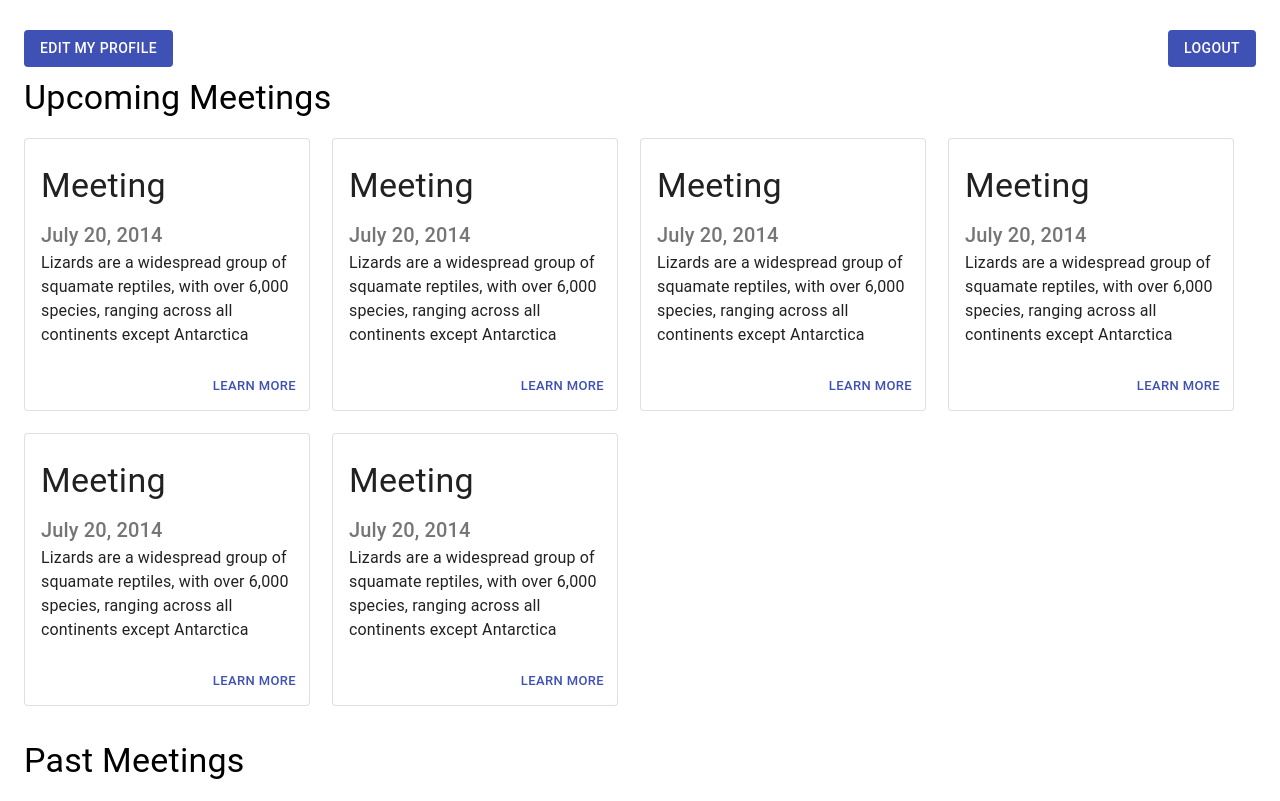
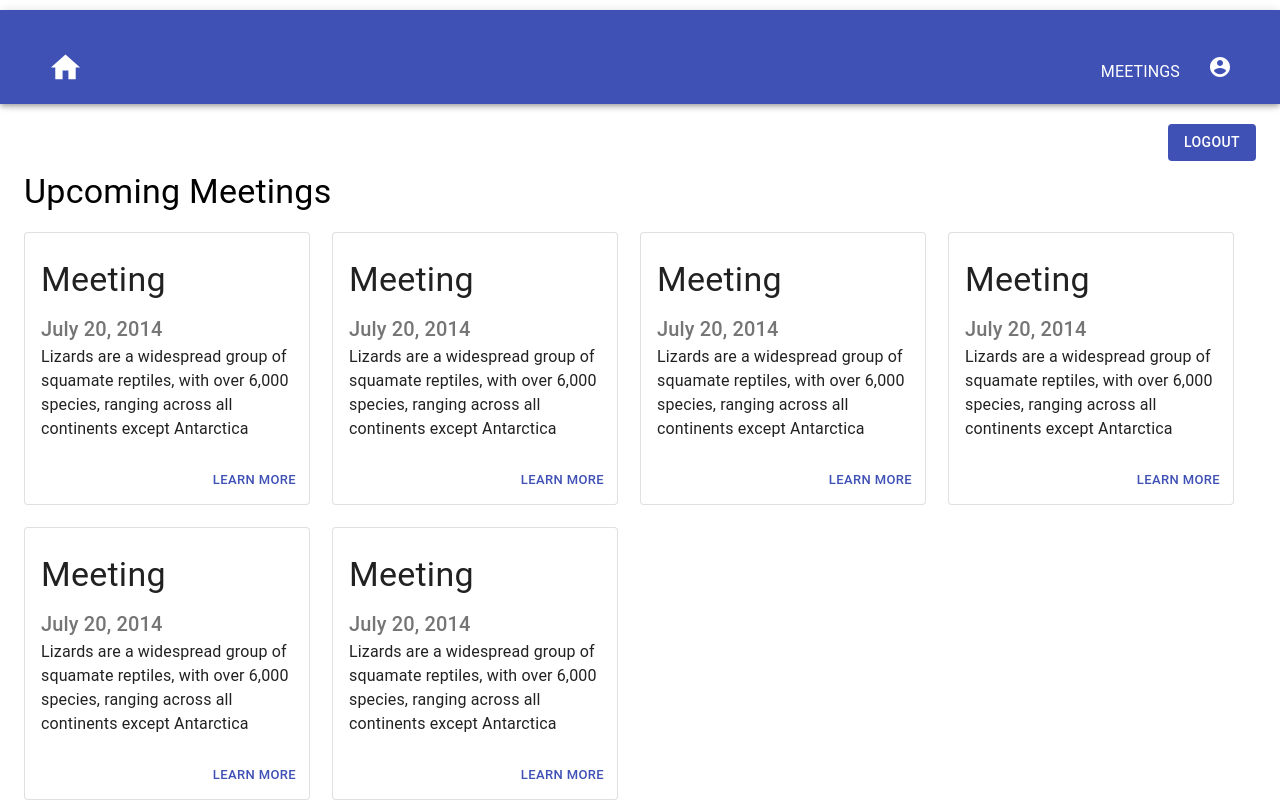
Before and after one commit to csc-536/tucson-math-circle-portal-, a React (Create React App) app in the folder frontend/: page /meetings in a window 1280 px wide. Shown: the top 801 px of the page. Built offline with nearby package versions, Linux system fonts and the light colour scheme.

Commit message:
add header

```diff
--- a/frontend/package.json
+++ b/frontend/package.json
@@ -9,6 +9,7 @@
     "@testing-library/jest-dom": "^5.11.4",
     "@testing-library/react": "^11.1.0",
     "@testing-library/user-event": "^12.1.10",
+    "axios": "^0.21.1",
     "lodash": "^4.17.21",
     "react": "^17.0.1",
     "react-dom": "^17.0.1",
--- a/frontend/src/App.js
+++ b/frontend/src/App.js
@@ -5,11 +5,12 @@ import Meetings from "./Meetings";
 //import Registration from "./registration/registration";
 import Container from "@material-ui/core/Container";
 import Registration from "./registration/registration";
-
+import NavBar from "./components/NavBar";
 function App() {
     return (
+        <Router>
+            <NavBar />
             <Container fixed>
-      <Router>
                 <Route exact path="/" component={Login} />
                 <Route
                     exact
@@ -22,8 +23,8 @@ function App() {
                     render={() => <Registration update={true} />}
                 />
                 <Route exact path="/meetings" component={Meetings} />
+            </Container>
         </Router>
-    </Container>
     );
     //return <Registration update={true}/>;
 }
--- a/frontend/src/Meetings.js
+++ b/frontend/src/Meetings.js
@@ -7,26 +7,12 @@ import { useHistory } from "react-router";
 const Meetings = () => {
     const history = useHistory();
 
-  function handleEditMyProfile(e) {
-    history.push("/profile");
-  }
-
     function handleLogout(e) {
         history.push("/");
     }
 
     return (
         <div>
-      <Button
-        variant="contained"
-        color="primary"
-        disableElevation
-        float="right"
-        onClick={handleEditMyProfile}
-      >
-        Edit My Profile
-      </Button>
-
             <Button
                 variant="contained"
                 color="primary"
--- /dev/null
+++ b/frontend/src/components/NavBar.js
@@ -0,0 +1,93 @@
+import React from "react";
+import PropTypes from "prop-types";
+import { makeStyles } from "@material-ui/core/styles";
+import AppBar from "@material-ui/core/AppBar";
+import Tabs from "@material-ui/core/Tabs";
+import Tab from "@material-ui/core/Tab";
+import Typography from "@material-ui/core/Typography";
+import Box from "@material-ui/core/Box";
+import {
+    Avatar,
+    Container,
+    IconButton,
+    List,
+    ListItem,
+    ListItemText,
+    Toolbar,
+} from "@material-ui/core";
+import { AccountCircle, Home } from "@material-ui/icons";
+import { Link } from "react-router-dom";
+
+const navLinks = [{ name: "Meetings", path: "/meetings" }];
+
+const useStyles = makeStyles({
+    navbarDisplayFlex: {
+        display: `flex`,
+        justifyContent: `space-between`,
+    },
+    navDisplayFlex: {
+        display: `flex`,
+        justifyContent: `space-between`,
+    },
+    linkText: {
+        textDecoration: `none`,
+        textTransform: `uppercase`,
+        color: `white`,
+    },
+});
+
+const NavBar = ({ role }) => {
+    const classes = useStyles();
+
+    switch (role) {
+        case "student":
+            navLinks.push({ name: "Profile", path: "/profile" });
+            break;
+        case "coordinator":
+            navLinks.push({ name: "students", path: "#" });
+            break;
+        default:
+            break;
+    }
+
+    return (
+        <AppBar position="sticky">
+            <Toolbar>
+                <Container className={classes.navbarDisplayFlex}>
+                    <IconButton edge="start" color="inherit" aria-label="home">
+                        <Home fontSize="large" />
+                    </IconButton>
+                    <List
+                        component="nav"
+                        aria-labelledby="main navigation"
+                        className={classes.navDisplayFlex}
+                    >
+                        {navLinks.map(({ name, path }) => {
+                            return (
+                                <Link
+                                    to={path}
+                                    key={name}
+                                    className={classes.linkText}
+                                >
+                                    <ListItem button>
+                                        <ListItemText primary={name} />
+                                    </ListItem>
+                                </Link>
+                            );
+                        })}
+                        <IconButton
+                            edge="end"
+                            aria-label="account of current user"
+                            aria-haspopup="true"
+                            color="inherit"
+                        >
+                            <AccountCircle />
+                        </IconButton>
+                    </List>
+                </Container>
+            </Toolbar>
+        </AppBar>
+    );
+};
+
+export default NavBar;
```
Also changed, not shown: frontend/src/http/index.js (added, +13 -0 lines), frontend/src/index.js (+4 -4 lines), frontend/src/login/login.js (indentation only), frontend/src/registration/registration.css (indentation only), 1 other file (tests, documents, lock files or other folders). Lines whose indentation alone changed are shown as unchanged.
